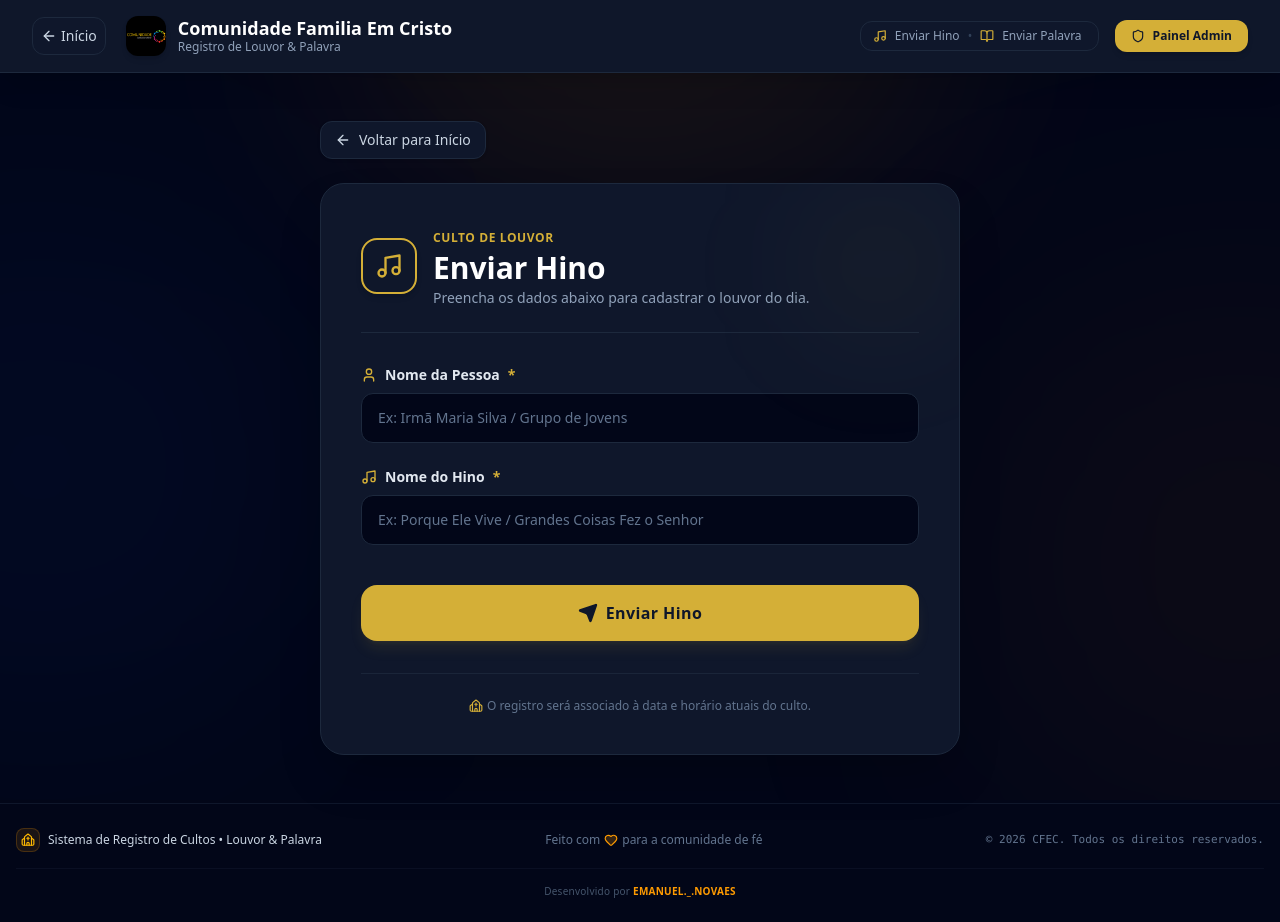
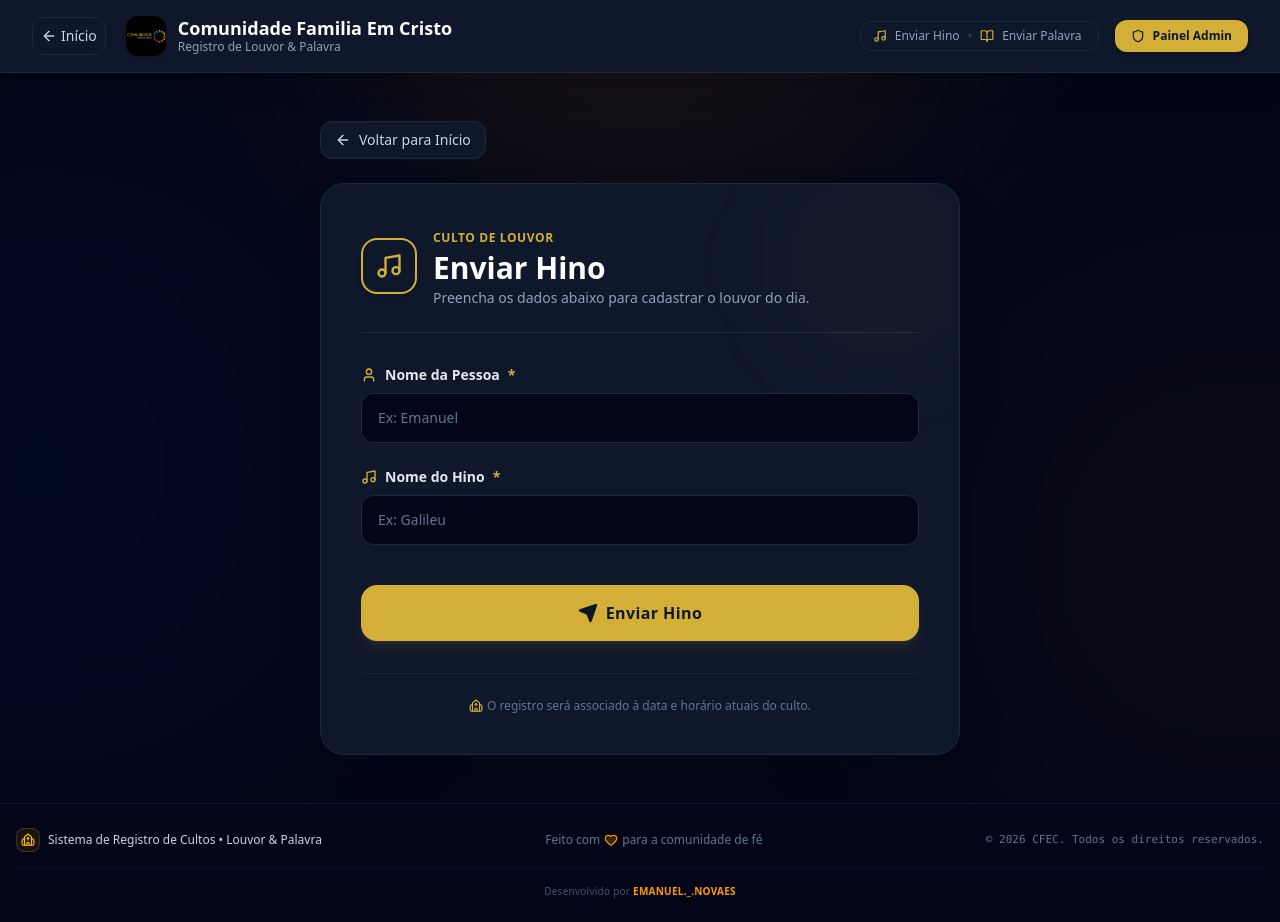
Before and after one commit to EmanuelNovaes/sistema-da-igreja, a React (Vite) app: page /enviar-hino in a window 1280 px wide. Built offline with nearby package versions, Linux system fonts and the light colour scheme.

Commit message:
mudança 1

```diff
--- a/src/pages/EnviarHinoPage.tsx
+++ b/src/pages/EnviarHinoPage.tsx
@@ -140,7 +140,7 @@ export const EnviarHinoPage: React.FC = () => {
                 setPersonName(e.target.value);
                 if (errors.personName) setErrors({ ...errors, personName: undefined });
               }}
-              placeholder="Ex: Irmã Maria Silva / Grupo de Jovens"
+              placeholder="Ex: Emanuel"
               className={`w-full px-4 py-3.5 rounded-xl bg-slate-950 border text-slate-100 text-sm placeholder-slate-500 focus:outline-none focus:border-[#d4af37] transition-all ${
                 errors.personName ? 'border-rose-500/80' : 'border-slate-800'
               }`}
@@ -163,7 +163,7 @@ export const EnviarHinoPage: React.FC = () => {
                 setSongName(e.target.value);
                 if (errors.songName) setErrors({ ...errors, songName: undefined });
               }}
-              placeholder="Ex: Porque Ele Vive / Grandes Coisas Fez o Senhor"
+              placeholder="Ex: Galileu"
               className={`w-full px-4 py-3.5 rounded-xl bg-slate-950 border text-slate-100 text-sm placeholder-slate-500 focus:outline-none focus:border-[#d4af37] transition-all ${
                 errors.songName ? 'border-rose-500/80' : 'border-slate-800'
               }`}
```
